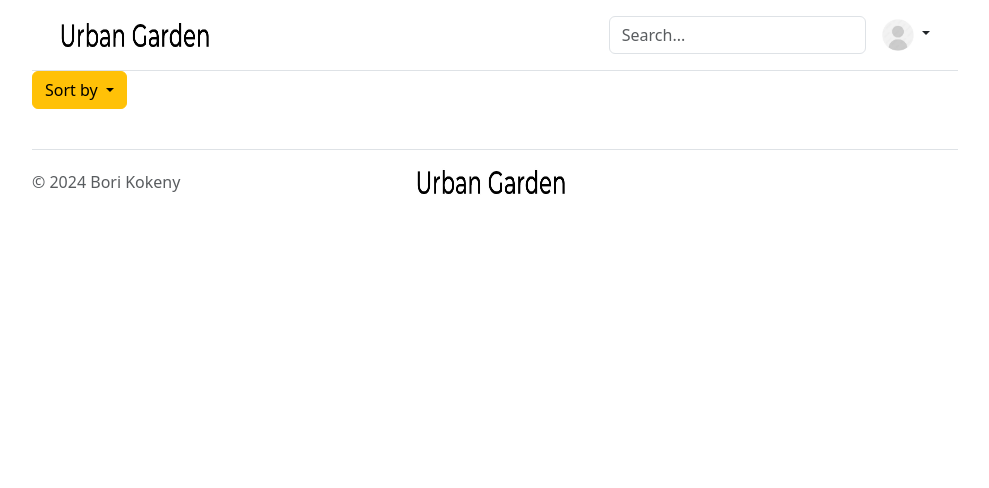
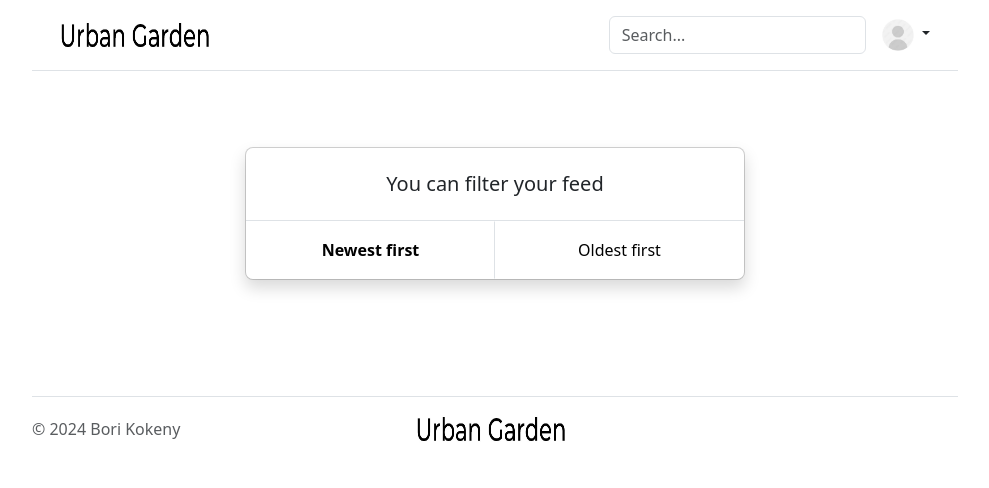
Before and after one commit to borikokeny/JavaScript-2-CA, a website: page posts/index.html in a window 1280 px wide. Shown: the whole page, without its empty margins (50-1039 px from the left). Drawn offline with nearby package versions, Linux system fonts and the light colour scheme; files that its build step writes are made by us from their sources; no server answers.

Commit message:
Adds filter modal

```diff
--- a/posts/index.html
+++ b/posts/index.html
@@ -42,7 +42,21 @@
         </header>
 
         <main>
-        <form id="filterDropdown" class="dropdown">
+          <div class="modal position-static d-block  p-4 py-md-5" tabindex="-1" role="dialog" id="modalChoice">
+            <div class="modal-dialog" role="document">
+              <div class="modal-content rounded-3 shadow">
+                <div class="modal-body p-4 text-center">
+                  <h5 class="mb-0">You can filter your feed</h5>
+                  <!-- <p class="mb-0">You can filter your feed</p> -->
+                </div>
+                <div class="modal-footer flex-nowrap p-0">
+                  <button type="button" class="btn btn-lg btn-link fs-6 text-decoration-none col-6 py-3 m-0 rounded-0 border-end" style="color: black"><strong>Newest first</strong></button>
+                  <button type="button" class="btn btn-lg btn-link fs-6 text-decoration-none col-6 py-3 m-0 rounded-0" data-bs-dismiss="modal" style="color: black">Oldest first</button>
+                </div>
+              </div>
+            </div>
+          </div>
+        <!-- <form id="filterDropdown" class="dropdown">
           <button class="btn btn-warning dropdown-toggle" type="button" data-bs-toggle="dropdown" aria-expanded="false">
             Sort by
           </button>
@@ -50,7 +64,7 @@
             <li><a id="newestFilter" class="dropdown-item" href="#">Newest to Oldest</a></li>
             <li><a id="oldestFilter" class="dropdown-item" href="#">Oldest to Newest</a></li>
           </ul>
-        </form>
+        </form> -->
         <div class="container">
           <div class="row">
             <div id="searchResults" class=""></div>
```
